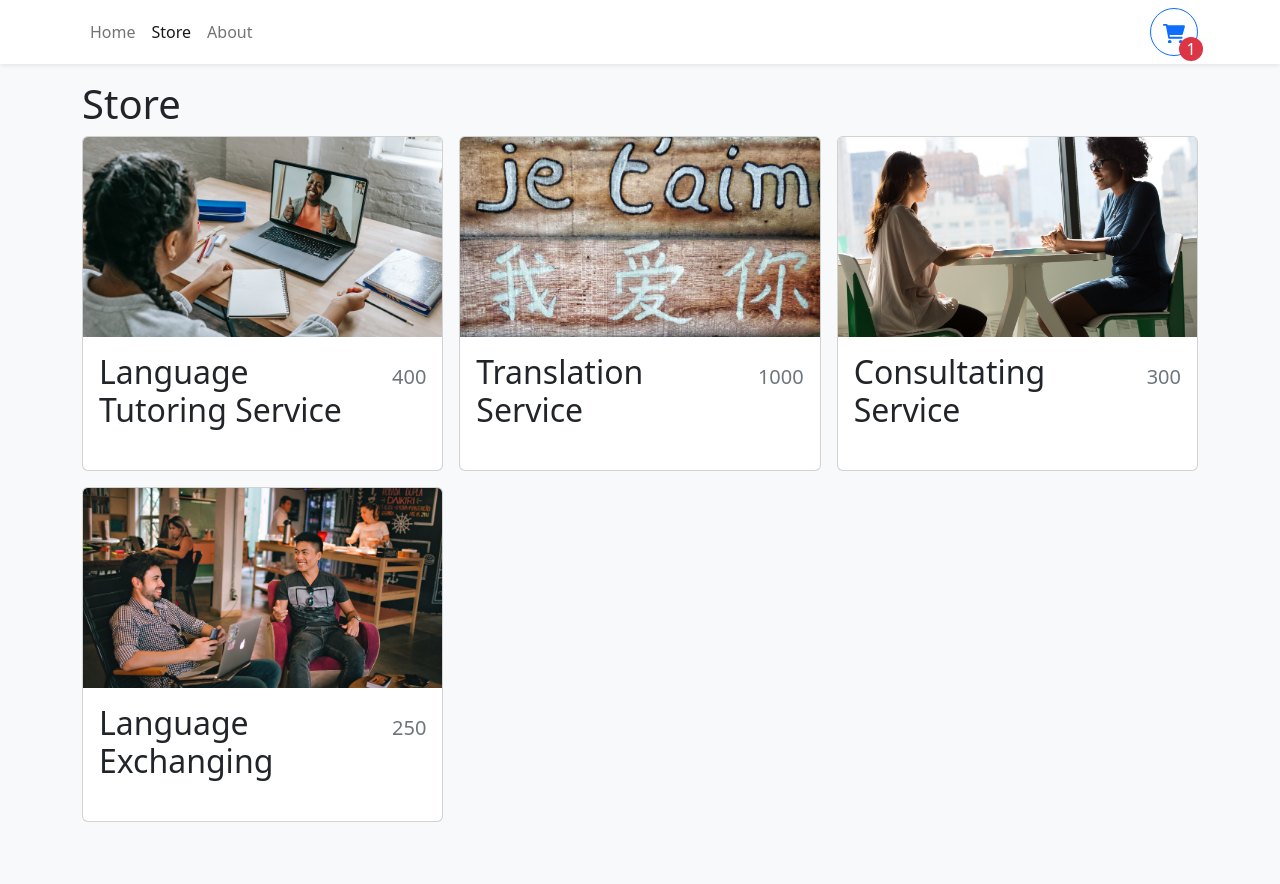
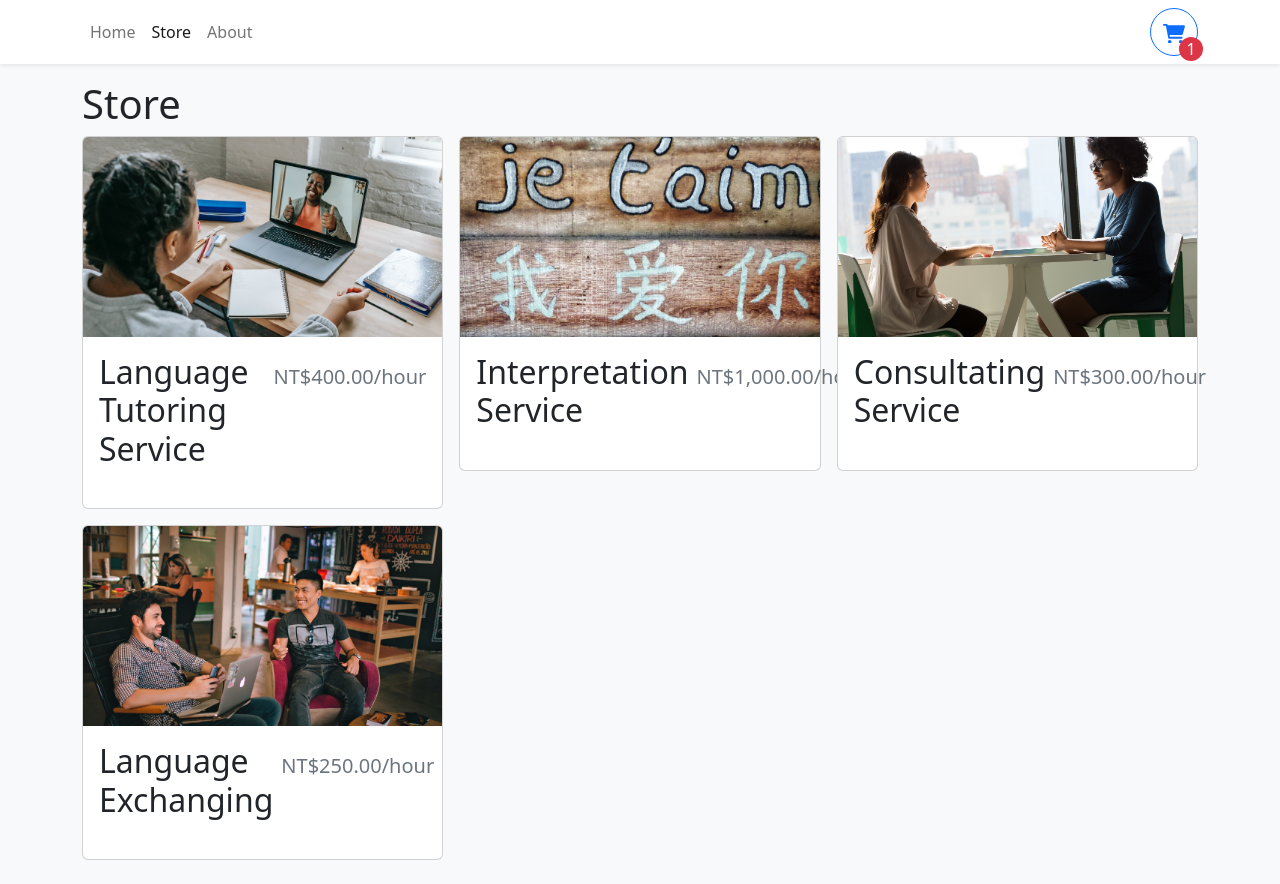
Before and after one commit to RokkuRock/brand-website, a React (Vite) app: page /store in a window 1280 px wide. Before the commit the page ends 846 px from the top, so only its background shows below. Built offline with nearby package versions, Linux system fonts and the light colour scheme.

Commit message:
Format currency and complete pricetag with Card span

```diff
--- a/index.html
+++ b/index.html
@@ -4,7 +4,7 @@
     <meta charset="UTF-8" />
     <link rel="icon" type="image/svg+xml" href="/vite.svg" />
     <meta name="viewport" content="width=device-width, initial-scale=1.0" />
-    <title>Vite + React + TS</title>
+    <title>Rock-Brand Website</title>
   </head>
   <body class="bg-light">
     <div id="root"></div>
--- a/src/components/StoreItem.tsx
+++ b/src/components/StoreItem.tsx
@@ -1,4 +1,5 @@
 import { Card } from "react-bootstrap"
+import { formatCurrency } from "../utilities/formatCurrency"
 
 type StoreItemProps = {
     id: number
@@ -19,7 +20,7 @@
         <Card.Body className="d-flex flex-column">
             <Card.Title className="d-flex justify-content-between align-items-baseline mb-4">
                 <span className="fs-2">{name}</span>
-                <span className="ms-2 text-muted">{price}</span>
+                <span className="ms-2 text-muted">{formatCurrency(price)}/hour</span>
             </Card.Title>
         </Card.Body>
     </Card>
--- a/src/data/items.json
+++ b/src/data/items.json
@@ -7,7 +7,7 @@
     },
     {
       "id": 2,
-      "name": "Translation Service",
+      "name": "Interpretation Service",
       "price": 1000,
       "imgUrl": "/imgs/translate.jpg"
     },
--- /dev/null
+++ b/src/utilities/formatCurrency.tsx
@@ -0,0 +1,5 @@
+const CURRENCY_FORMATTER = new Intl.NumberFormat(undefined, {currency: "TWD", style: "currency" })
+
+export function formatCurrency (number: number) {
+    return CURRENCY_FORMATTER.format (number)
+}
```
